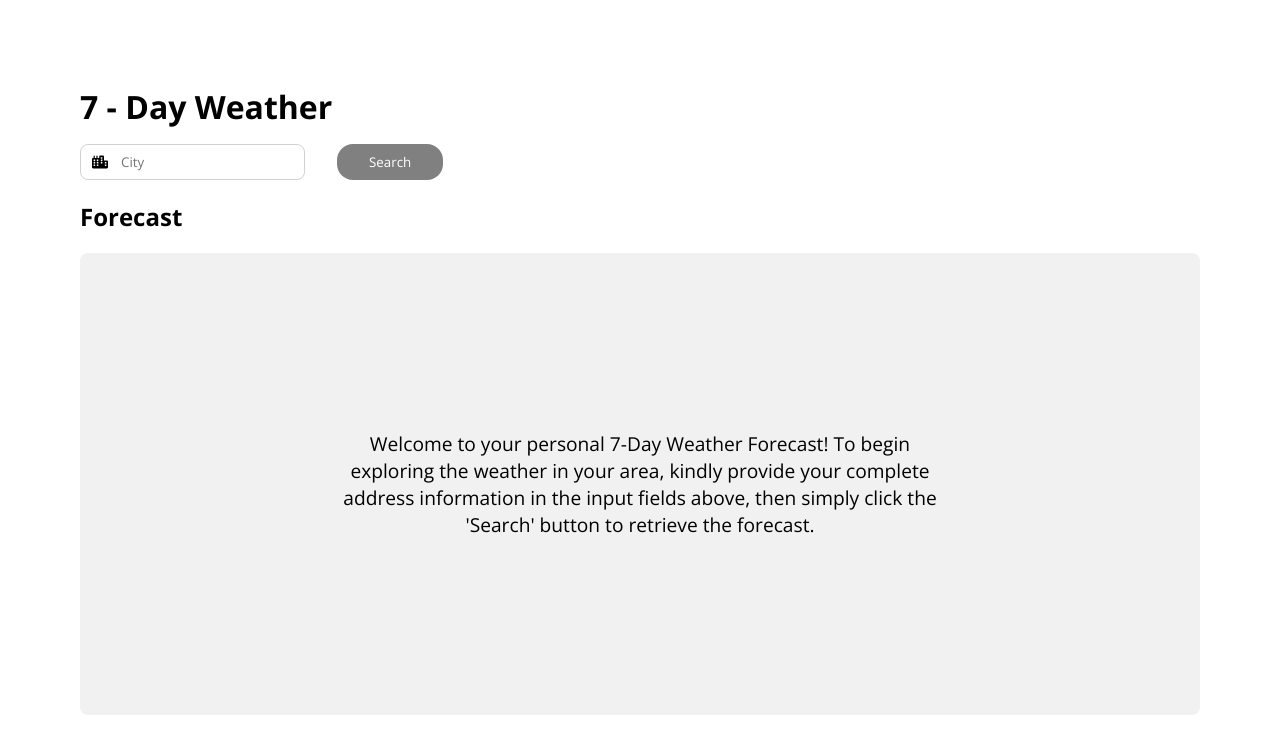
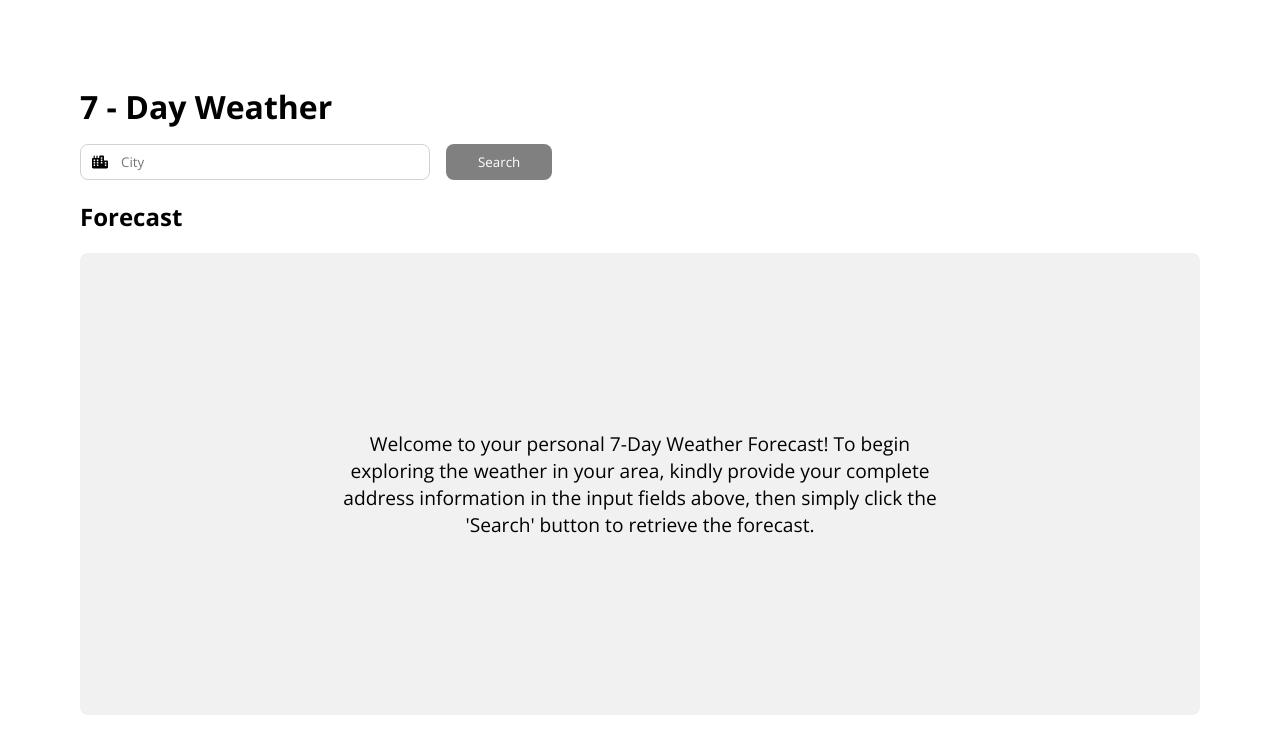
Before and after one commit to mauricioakito/forecast-project, a React (Vite) app: page / in a window 1280 px wide. Shown: the top 754 px of the page. Built offline with nearby package versions, Linux system fonts and the light colour scheme.

Commit message:
styles(Search): Adjusted input field spacing and button border

```diff
--- a/src/components/Search/Search.module.scss
+++ b/src/components/Search/Search.module.scss
@@ -1,7 +1,7 @@
 .search {
 
   display: flex;
-  gap: 2rem;
+  gap: 1rem;
   flex-direction: column;
 
     @media screen and (min-width: 1024px) {
@@ -40,14 +40,14 @@
     width: calc(100vw - 5.5rem);
 
     @media screen and (min-width: 1024px) {
-      width: auto;
+      width: 300px;
     }
   }
 
   .button {
     padding: 0.5rem 2rem;
     color: white;
-    border-radius: 1rem;
+    border-radius: 8px;
     border: none;
     background-color: rgb(78 101 240);
     cursor: pointer;
```
